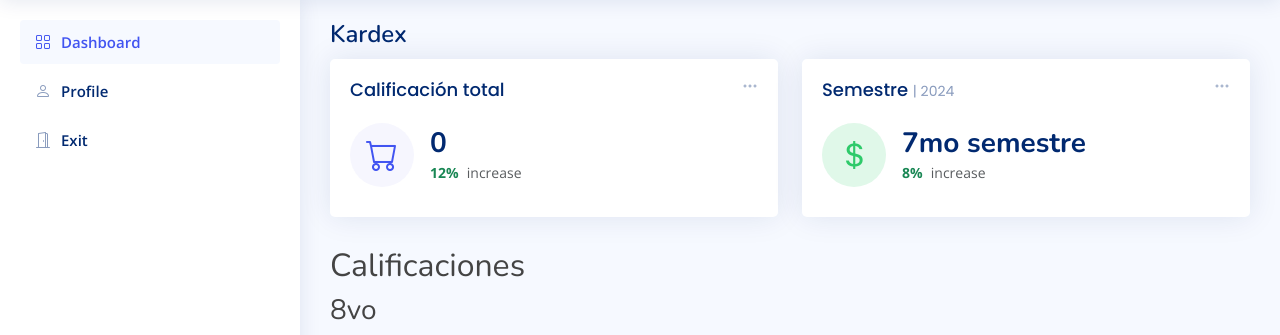
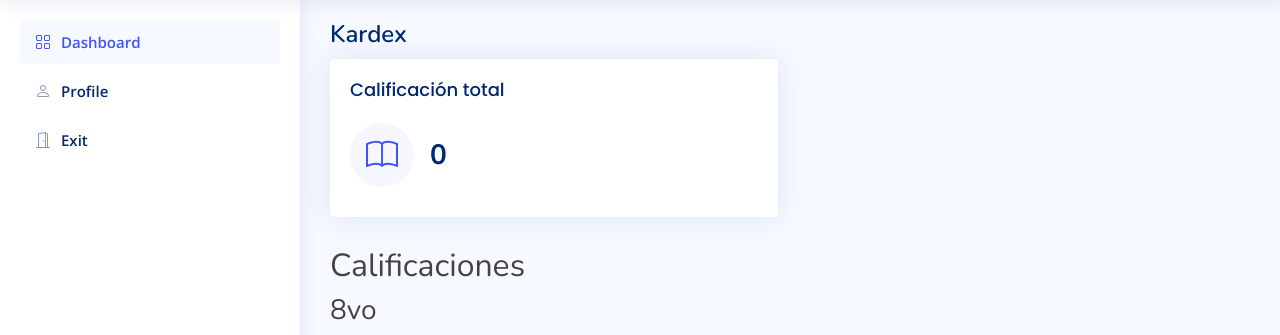
Before and after one commit to edvaz8/SAES-2, a Flask app: page /index in a window 1280 px wide. Shown: the part 60-395 px from the top of the page. Run offline with Flask 3, Linux system fonts and the light colour scheme; the visitor is signed in with stand-in values (Sample User, id 1); data that the repository does not hold is empty; some libraries are stand-ins or nearby versions.

Commit message:
usuarios improvement

```diff
--- a/src/templates/users-index.html
+++ b/src/templates/users-index.html
@@ -109,29 +109,17 @@
       <div class="col-xxl-4 col-md-6">
         <div class="card info-card sales-card">
 
-          <div class="filter">
-            <a class="icon" href="#" data-bs-toggle="dropdown"><i class="bi bi-three-dots"></i></a>
-            <ul class="dropdown-menu dropdown-menu-end dropdown-menu-arrow">
-              <li class="dropdown-header text-start">
-                <h6>Filter</h6>
-              </li>
 
-              <li><a class="dropdown-item" href="#">Today</a></li>
-              <li><a class="dropdown-item" href="#">This Month</a></li>
-              <li><a class="dropdown-item" href="#">This Year</a></li>
-            </ul>
-          </div>
 
           <div class="card-body">
             <h5 class="card-title">Calificación total</h5>
 
             <div class="d-flex align-items-center">
               <div class="card-icon rounded-circle d-flex align-items-center justify-content-center">
-                <i class="bi bi-cart"></i>
+                <i class="bi bi-book"></i>
               </div>
               <div class="ps-3">
                 <h6>{{promedio}}</h6>
-                <span class="text-success small pt-1 fw-bold">12%</span> <span class="text-muted small pt-2 ps-1">increase</span>
 
               </div>
             </div>
@@ -141,40 +129,6 @@
       </div><!-- End Sales Card -->
 
 
-      <!-- Actual Semester Card -->
-      <div class="col-xxl-4 col-md-6">
-        <div class="card info-card revenue-card">
-
-          <div class="filter">
-            <a class="icon" href="#" data-bs-toggle="dropdown"><i class="bi bi-three-dots"></i></a>
-            <ul class="dropdown-menu dropdown-menu-end dropdown-menu-arrow">
-              <li class="dropdown-header text-start">
-                <h6>Filter</h6>
-              </li>
-
-              <li><a class="dropdown-item" href="#">Today</a></li>
-              <li><a class="dropdown-item" href="#">This Month</a></li>
-              <li><a class="dropdown-item" href="#">This Year</a></li>
-            </ul>
-          </div>
-
-          <div class="card-body">
-            <h5 class="card-title">Semestre <span>| 2024</span></h5>
-
-            <div class="d-flex align-items-center">
-              <div class="card-icon rounded-circle d-flex align-items-center justify-content-center">
-                <i class="bi bi-currency-dollar"></i>
-              </div>
-              <div class="ps-3">
-                <h6>7mo semestre</h6>
-                <span class="text-success small pt-1 fw-bold">8%</span> <span class="text-muted small pt-2 ps-1">increase</span>
-
-              </div>
-            </div>
-          </div>
-
-        </div>
-      </div><!-- End Revenue Card -->
 
 
         <div class="col-lg-8">
```
